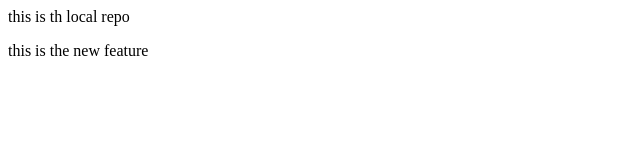
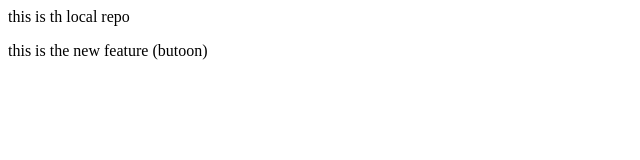
Before and after one commit to AnshuKanrar/localrepo, a plain HTML site: page index.html in a window 1280 px wide. Shown: the full height of the page, 0-640 px from the left. Drawn offline with Linux system fonts and the light colour scheme.

```diff
--- a/index.html
+++ b/index.html
@@ -1,2 +1,2 @@
 <p>this is th local repo</p>
-<p>this is the new feature</p>
+<p>this is the new feature  (butoon)</p>
```
